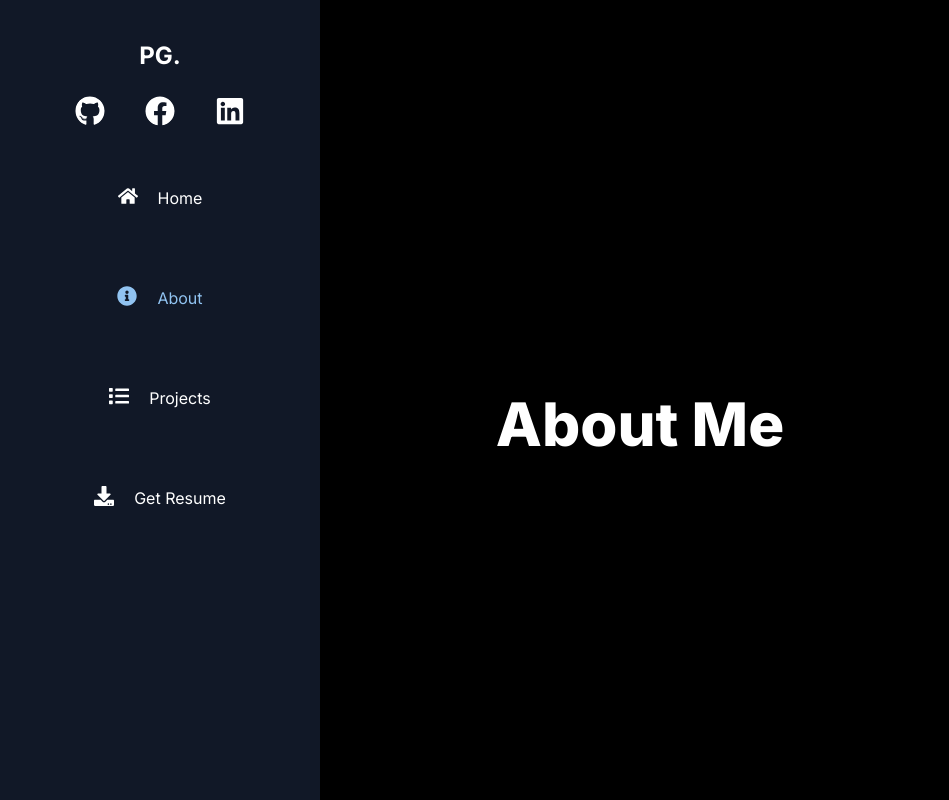
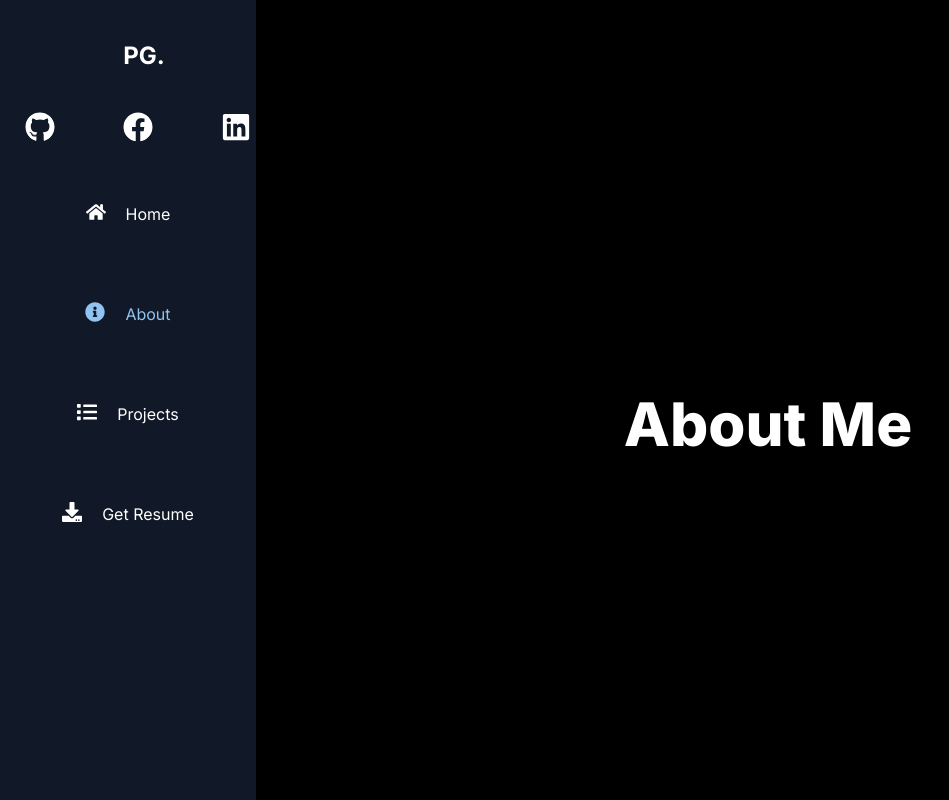
Before and after one commit to Prabhatgrg/portfolio, a Next.js app: page /about in a window 1280 px wide. Shown: the whole page, without its empty margins (0-949 px from the left). Built offline with nearby package versions, Linux system fonts and the light colour scheme.

Commit message:
fix: Fixed sidebar and main layout

```diff
--- a/app/Components/SideBar.tsx
+++ b/app/Components/SideBar.tsx
@@ -9,19 +9,19 @@ const SideBar = () => {
   const router = usePathname();
 
   return (
-    <aside className="bg-[#111827] flex flex-col h-screen fixed items-center w-1/4">
-      <h1 className="font-bold text-2xl text-white text-center mt-10">PG.</h1>
-      <div className="socials mt-6 text-white">
+    <aside className="w-full">
+      <h1 className="font-bold text-2xl text-white text-center mt-10 pl-8">PG.</h1>
+      <div className="socials mt-10 text-white">
         {/*Social Media Icons*/}
-          <div className="flex justify-center gap-10">
+          <div className="flex justify-center gap-12">
               <Link href="https://github.com/Prabhatgrg" target="_blank">
-                  <FaGithub size={30} className="hover:bg-blue-500 rounded-full" />
+                  <FaGithub size={30} className="hover:bg-blue-500 rounded-full ml-5" />
               </Link>
               <Link href="https://www.facebook.com/prabhat.gurung.180/" target="_blank">
-                  <FaFacebook size={30} className="hover:bg-blue-500 rounded-full" />
+                  <FaFacebook size={30} className="hover:bg-blue-500 rounded-full ml-5" />
               </Link>
               <Link href="https://www.linkedin.com/in/prabhat-g-661204109/" target="_blank">
-                  <FaLinkedin size={30} className="hover:bg-blue-500 hover:rounded-md" />
+                  <FaLinkedin size={30} className="hover:bg-blue-500 hover:rounded-md ml-5" />
               </Link>
           </div>
       </div>
--- a/app/about/page.tsx
+++ b/app/about/page.tsx
@@ -3,9 +3,14 @@ import SideBar from "@/Components/SideBar";
 const About = () => {
   return (
       <>
-          <div>
-              <SideBar/>
-              <aside className="w-full flex justify-center bg-black h-screen items-center">
+          <div className="w-full flex">
+              {/*<div className="bg-[#111827] flex flex-col h-screen fixed items-center w-1/4">*/}
+              {/*    <SideBar/>*/}
+              {/*</div>*/}
+              <div className="flex flex-col h-screen bg-[#111827] w-1/4 items-center">
+                  <SideBar />
+              </div>
+              <aside className="w-full flex bg-black h-screen justify-center items-center">
                   <div className="pt-12">
                       <h1 className="font-extrabold text-6xl text-white">
                           About Me
```
